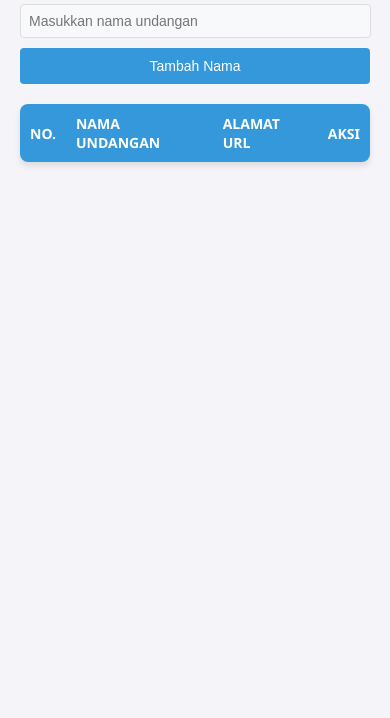
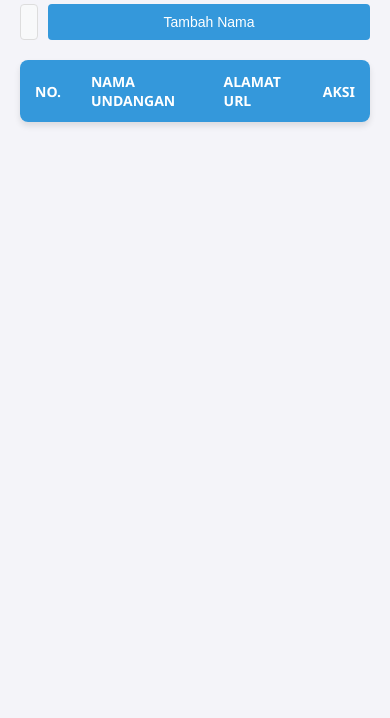
Before and after one commit to panellangowanproject/panellangowanproject.github.io, a plain HTML site: page index.html in a window 390 px wide. Shown: the part 126-844 px from the top of the page. Drawn offline with Linux system fonts and the light colour scheme; no server answers.

Commit message:
Update index.html

```diff
--- a/index.html
+++ b/index.html
@@ -156,25 +156,6 @@
             box-shadow: 0 2px 4px rgba(0, 0, 0, 0.1);
             display: none;
             z-index: 1000;
-        }
-
-        /* Responsive Design */
-        @media (max-width: 768px) {
-            .form-container {
-                flex-direction: column;
-            }
-
-            .form-container button {
-                width: 100%;
-            }
-
-            table {
-                font-size: 14px;
-            }
-
-            th, td {
-                padding: 10px;
-            }
         }
     </style>
 </head>
```
